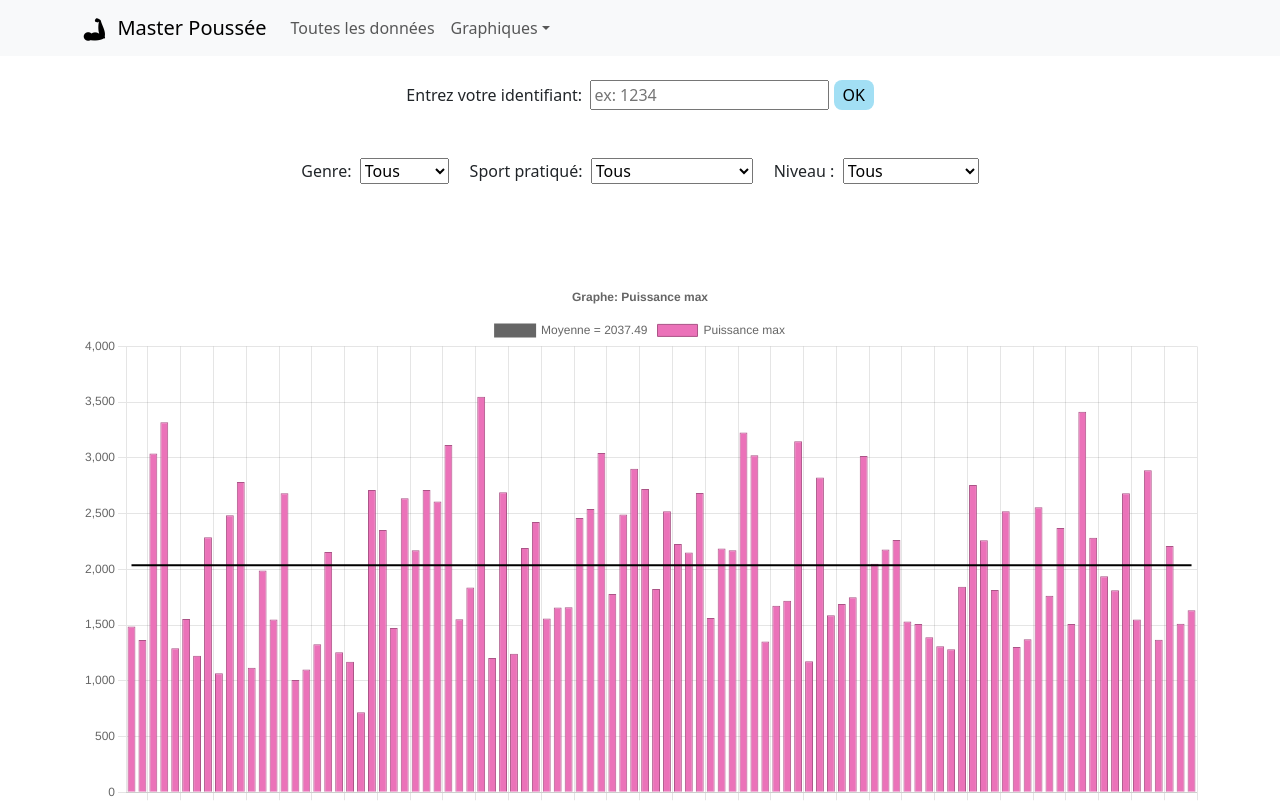
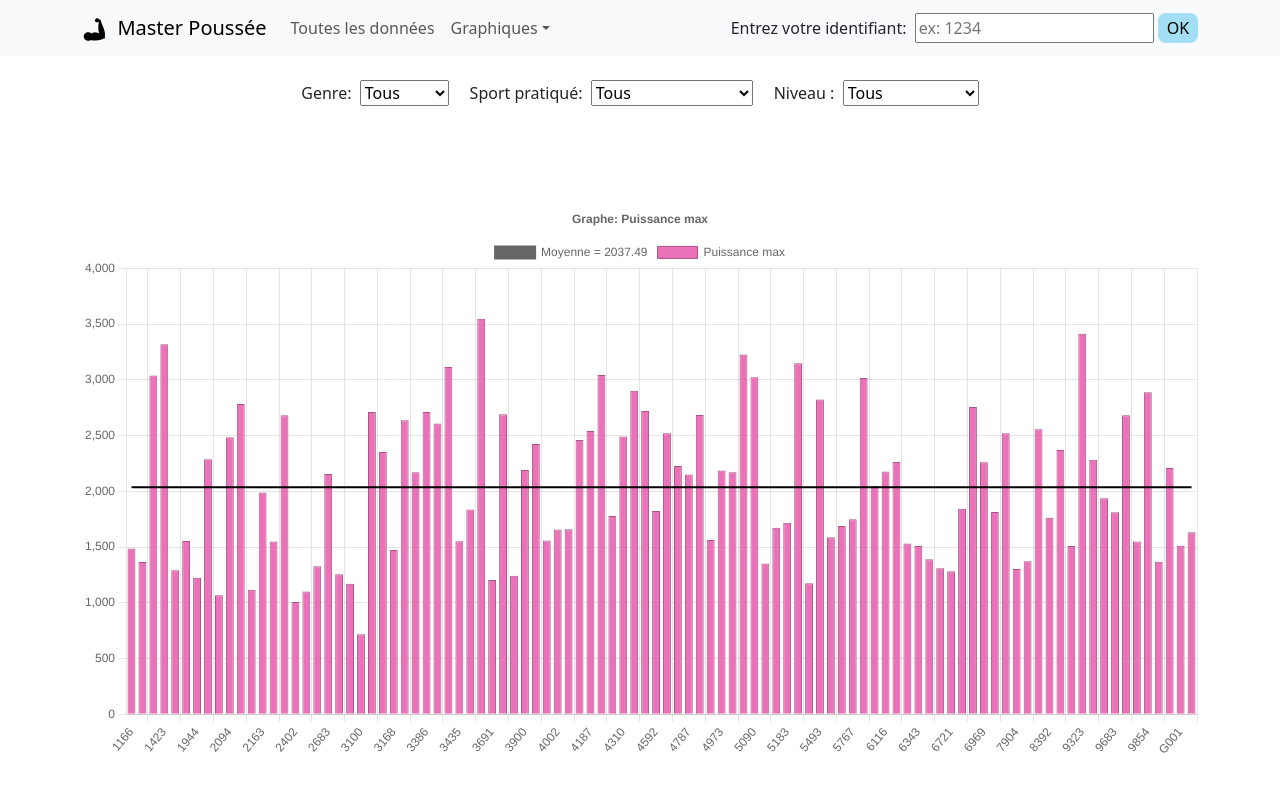
Before and after one commit to celiaribard/site-staps, a React (Vite) app in the folder site_staps/: page / in a window 1280 px wide. Shown: the top 802 px of the page. Built offline with nearby package versions, Linux system fonts and the light colour scheme.

Commit message:
deplacement du form id dans la navbar

```diff
--- a/site_staps/src/components/App.jsx
+++ b/site_staps/src/components/App.jsx
@@ -71,12 +71,9 @@ const App = () => {
 
   return (
     <div>
-      <MyNavbar />
-      <div className="mt-5">
+      <MyNavbar onFormSubmit={handleFormSubmit} />
+      <div>
         <div className="container">
-          <div>
-            <FormIdSujet onFormSubmit={handleFormSubmit} />
-          </div>
           <br />
           {inputId &&
             <div className="d-flex flex-column align-items-center">
--- a/site_staps/src/components/Navbar.jsx
+++ b/site_staps/src/components/Navbar.jsx
@@ -3,12 +3,13 @@ import Container from 'react-bootstrap/Container';
 import Navbar from 'react-bootstrap/Navbar';
 import NavDropdown from 'react-bootstrap/NavDropdown';
 import icon_strength from '../images/strength.png'
+import { FormIdSujet } from './FormIdSujet';
 
 // https://react-bootstrap.netlify.app/docs/getting-started/introduction/
 // https://react-bootstrap.netlify.app/docs/components/navbar/#action/3.4
 // https://blog.logrocket.com/create-responsive-navbar-react-css/
 
-const MyNavbar = () => {
+const MyNavbar = ({ onFormSubmit }) => {
     return (
         <Navbar expand="lg" className="bg-body-tertiary" fixed="top">
             <Container>
@@ -33,6 +34,7 @@ const MyNavbar = () => {
                             </NavDropdown.Item> */}
                         </NavDropdown>
                     </Nav>
+                    <FormIdSujet onFormSubmit={onFormSubmit} />
                 </Navbar.Collapse>
             </Container>
         </Navbar>
```
